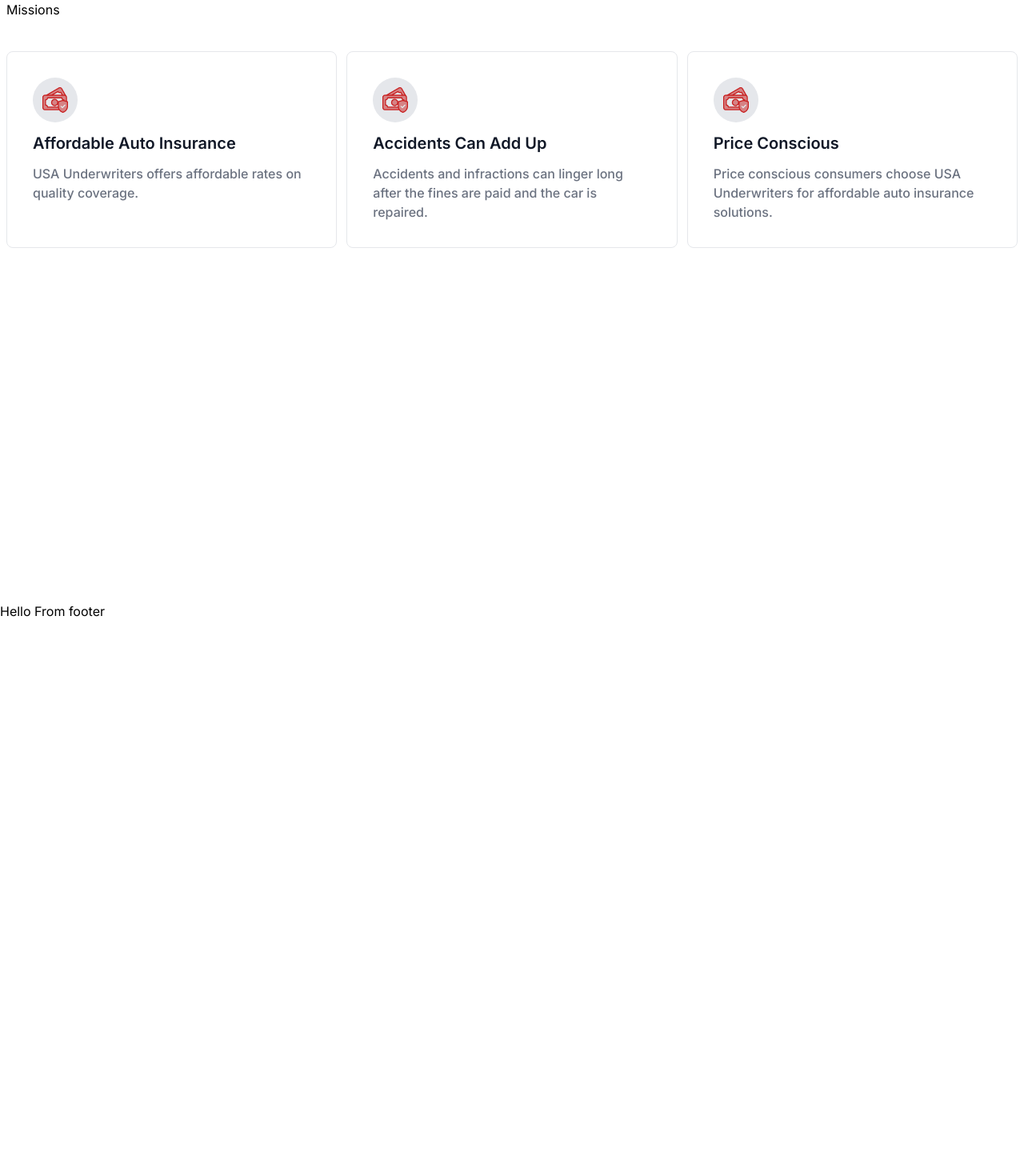
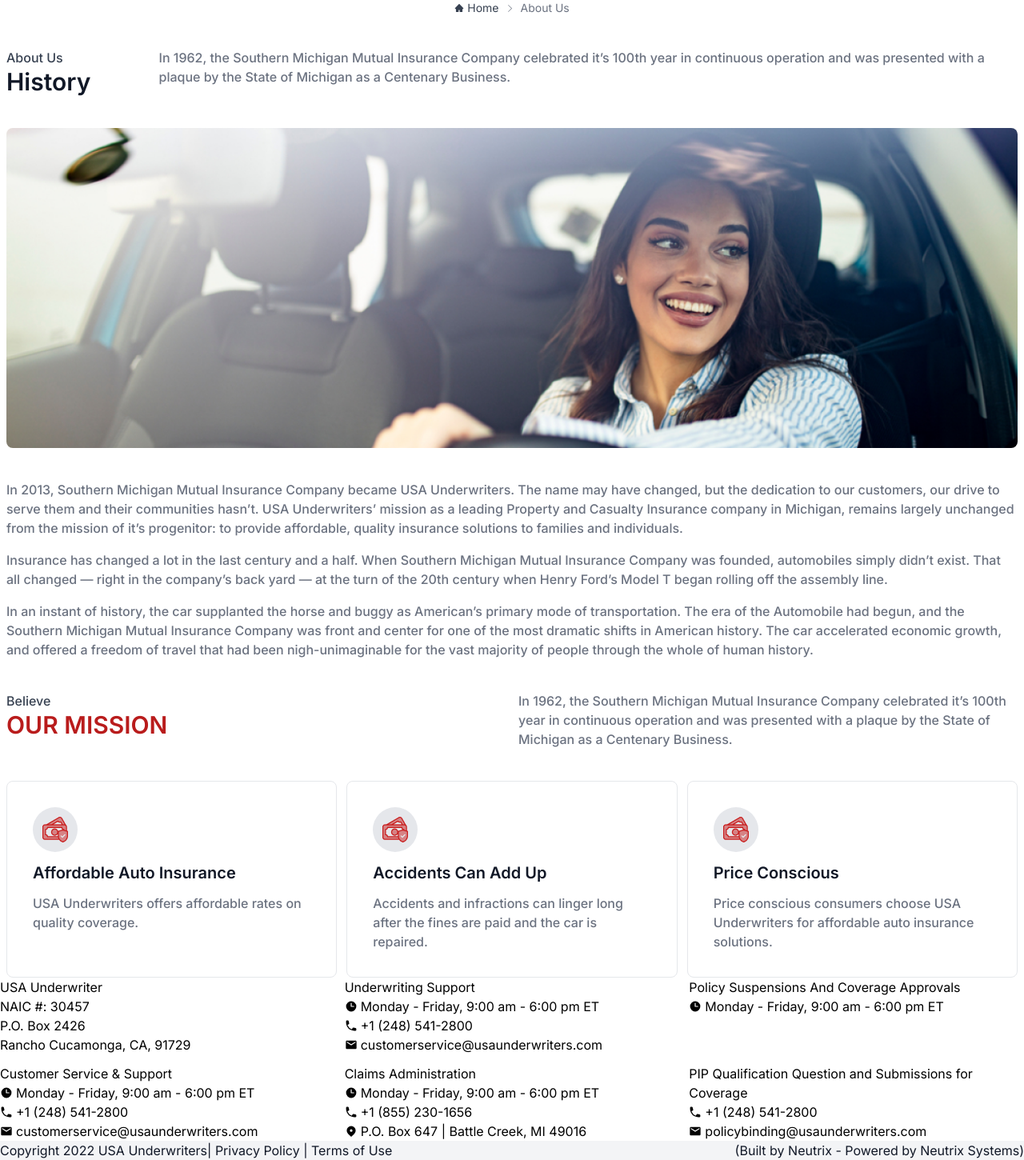
Before and after one commit to muntashir-wahid/underwriter-nextjs, a Next.js app: page /about-us in a window 1280 px wide. Shown: the part 121-1571 px from the top of the page at 80% size. Before the commit the page ends 897 px from the top, so only its background shows below. Built offline with nearby package versions, Linux system fonts and the light colour scheme.

Commit message:
completed about page

```diff
--- a/app/about-us/AboutComponents/AboutAndHistory.jsx
+++ b/app/about-us/AboutComponents/AboutAndHistory.jsx
@@ -1,3 +1,59 @@
+const backgroundImage = {
+  backgroundImage: `url(assets/images/report-sec-img.png)`,
+  width: "100%",
+  height: "100%",
+  backgroundSize: "cover",
+  backgroundPosition: "center center",
+};
+
 export default function AboutAndHistory() {
-  return <section>About And History</section>;
+  return (
+    <section className="mt-10">
+      <div className="flex flex-col gap-4 md:flex-row md:justify-between">
+        <div className="w-full md:w-[240px]">
+          <span className="hidden md:block font-medium text-gray-700">
+            About Us
+          </span>
+          <h3 className="font-semibold text-gray-900 text-3xl">History</h3>
+        </div>
+        <div>
+          <p className="font-medium text-[#6B7280]">
+            In 1962, the Southern Michigan Mutual Insurance Company celebrated
+            it’s 100th year in continuous operation and was presented with a
+            plaque by the State of Michigan as a Centenary Business.
+          </p>
+        </div>
+      </div>
+      <div className="mt-10">
+        <div className="min-h-[50vh] rounded-lg" style={backgroundImage}></div>
+        <div className="space-y-4 font-medium text-[#6B7280] mt-10">
+          <p>
+            In 2013, Southern Michigan Mutual Insurance Company became USA
+            Underwriters. The name may have changed, but the dedication to our
+            customers, our drive to serve them and their communities hasn’t. USA
+            Underwriters’ mission as a leading Property and Casualty Insurance
+            company in Michigan, remains largely unchanged from the mission of
+            it’s progenitor: to provide affordable, quality insurance solutions
+            to families and individuals.
+          </p>
+          <p>
+            Insurance has changed a lot in the last century and a half. When
+            Southern Michigan Mutual Insurance Company was founded, automobiles
+            simply didn’t exist. That all changed — right in the company’s back
+            yard — at the turn of the 20th century when Henry Ford’s Model T
+            began rolling off the assembly line.
+          </p>
+          <p>
+            In an instant of history, the car supplanted the horse and buggy as
+            American’s primary mode of transportation. The era of the Automobile
+            had begun, and the Southern Michigan Mutual Insurance Company was
+            front and center for one of the most dramatic shifts in American
+            history. The car accelerated economic growth, and offered a freedom
+            of travel that had been nigh-unimaginable for the vast majority of
+            people through the whole of human history.
+          </p>
+        </div>
+      </div>
+    </section>
+  );
 }
--- a/app/about-us/AboutComponents/Missions.jsx
+++ b/app/about-us/AboutComponents/Missions.jsx
@@ -1,3 +1,17 @@
 export default function Missions() {
-  return <div>Missions</div>;
+  return (
+    <section className="flex flex-col gap-4 md:flex-row md:justify-between mt-10">
+      <div className="w-full">
+        <span className="font-medium text-gray-700">Believe</span>
+        <h3 className="font-semibold text-red-700 text-3xl">OUR MISSION</h3>
+      </div>
+      <div className="w-full">
+        <p className="font-medium text-[#6B7280]">
+          In 1962, the Southern Michigan Mutual Insurance Company celebrated
+          it’s 100th year in continuous operation and was presented with a
+          plaque by the State of Michigan as a Centenary Business.
+        </p>
+      </div>
+    </section>
+  );
 }
--- a/app/about-us/AboutComponents/PageTitleWithBreadcrumb.jsx
+++ b/app/about-us/AboutComponents/PageTitleWithBreadcrumb.jsx
@@ -1,7 +1,23 @@
+import Link from "next/link";
+
+import { AiFillHome } from "react-icons/ai";
+import { BsChevronRight } from "react-icons/bs";
+
 export default function PageTitleWithBreadcrumb() {
   return (
-    <header>
-      <h1>About Us</h1>
+    <header className="flex flex-col items-center gap-2">
+      <h1 className="font-medium text-gray-900 text-4xl text-center">
+        About Us
+      </h1>
+      <div className="flex items-center gap-2">
+        <Link href="/" className="flex items-center gap-1 text-gray-700">
+          <AiFillHome size="12" /> <span className="text-sm">Home</span>
+        </Link>
+        <span>
+          <BsChevronRight className="text-gray-500" size="11" />
+        </span>
+        <span className="text-sm text-gray-500">About Us</span>
+      </div>
     </header>
   );
 }
--- a/components/Global/Footer/Footer.jsx
+++ b/components/Global/Footer/Footer.jsx
@@ -1,3 +1,99 @@
+import { HiLocationMarker } from "react-icons/hi";
+import { HiMiniClock, HiMiniPhone } from "react-icons/hi2";
+import { MdEmail } from "react-icons/md";
+
+import FooterCardAndAccordion from "./FooterCardAndAccordion";
+
+const footerContent = [
+  {
+    id: 1,
+    title: "USA Underwriter",
+    contacts: [
+      { icon: null, details: "NAIC #: 30457" },
+      { icon: null, details: "P.O. Box 2426" },
+      { icon: null, details: "Rancho Cucamonga, CA, 91729" },
+    ],
+  },
+  {
+    id: 2,
+    title: "Underwriting Support",
+    contacts: [
+      {
+        icon: <HiMiniClock />,
+        details: "Monday - Friday, 9:00 am - 6:00 pm ET",
+      },
+      { icon: <HiMiniPhone />, details: "+1 (248) 541-2800" },
+      { icon: <MdEmail />, details: "customerservice@usaunderwriters.com" },
+    ],
+  },
+  {
+    id: 3,
+    title: "Policy Suspensions And Coverage Approvals",
+    contacts: [
+      {
+        icon: <HiMiniClock />,
+        details: "Monday - Friday, 9:00 am - 6:00 pm ET",
+      },
+    ],
+  },
+  {
+    id: 4,
+    title: "Customer Service & Support",
+    contacts: [
+      {
+        icon: <HiMiniClock />,
+        details: "Monday - Friday, 9:00 am - 6:00 pm ET",
+      },
+      { icon: <HiMiniPhone />, details: "+1 (248) 541-2800" },
+      { icon: <MdEmail />, details: "customerservice@usaunderwriters.com" },
+    ],
+  },
+  {
+    id: 5,
+    title: "Claims Administration",
+    contacts: [
+      {
+        icon: <HiMiniClock />,
+        details: "Monday - Friday, 9:00 am - 6:00 pm ET",
+      },
+      { icon: <HiMiniPhone />, details: "+1 (855) 230-1656" },
+      {
+        icon: <HiLocationMarker />,
+        details: "P.O. Box 647 | Battle Creek, MI 49016",
+      },
+    ],
+  },
+  {
+    id: 6,
+    title: "PIP Qualification Question and Submissions for Coverage",
+    contacts: [
+      { icon: <HiMiniPhone />, details: "+1 (248) 541-2800" },
+      {
+        icon: <MdEmail />,
+        details: "policybinding@usaunderwriters.com",
+      },
+    ],
+  },
+];
+
 export default function Footer() {
-  return <footer className="max-w-7xl mx-auto">Hello From footer</footer>;
+  return (
+    <footer>
+      <div className="grid grid-cols-1 md:grid-cols-2 lg:grid-cols-3 gap-3">
+        {footerContent.map((content) => (
+          <FooterCardAndAccordion key={content.id} content={content} />
+        ))}
+      </div>
+
+      <div className="w-full bg-gray-800 lg:bg-gray-100 flex flex-col lg:flex-row lg:justify-between">
+        <div className="flex text-blue-50 flex-col lg:flex-row lg:text-gray-900 text-center lg:text-left">
+          <p>Copyright 2022 USA Underwriters</p>
+          <p> | Privacy Policy | Terms of Use</p>
+        </div>
+        <div className="text-white lg:text-gray-900 text-center lg:text-left">
+          <p>(Built by Neutrix - Powered by Neutrix Systems)</p>
+        </div>
+      </div>
+    </footer>
+  );
 }
--- /dev/null
+++ b/components/Global/Footer/FooterCardAndAccordion.jsx
@@ -0,0 +1,55 @@
+import { Disclosure } from "@headlessui/react";
+import { BsChevronDown } from "react-icons/bs";
+
+export default function FooterCardAndAccordion({ content }) {
+  return (
+    <article>
+      <div className="hidden md:block">
+        <h4>{content.title}</h4>
+        <ul>
+          {content.contacts.map((contact, index) => (
+            <li key={index} className="flex items-center gap-1">
+              {contact.icon} <span>{contact.details}</span>
+            </li>
+          ))}
+        </ul>
+      </div>
+
+      {/* <div className="block md:hidden">
+        <Disclosure>
+          <Disclosure.Button className="py-2">
+            Is team pricing available?
+          </Disclosure.Button>
+          <Disclosure.Panel className="text-gray-500">
+            Yes! You can purchase a license that you can share with your entire
+            team.
+          </Disclosure.Panel>
+        </Disclosure>
+      </div> */}
+    </article>
+  );
+}
+/*
+{({ open }) => (
+  <>
+    <Disclosure.Button>
+      <h4 className="text-left flex items-center justify-between gap-1">
+        <span>{content.title}</span>
+        <BsChevronDown
+          className={`mt-1 ${open && "rotate-180 transform"}`}
+        />
+      </h4>
+    </Disclosure.Button>
+    <Disclosure.Panel>
+      <ul>
+        {content.contacts.map((contact, index) => (
+          <li key={index} className="flex items-center gap-1">
+            {contact.icon} <span>{contact.details}</span>
+          </li>
+        ))}
+      </ul>
+    </Disclosure.Panel>
+  </>
+)}
+</Disclosure>
+*/
--- a/package.json
+++ b/package.json
@@ -9,6 +9,7 @@
     "lint": "next lint"
   },
   "dependencies": {
+    "@headlessui/react": "^1.7.18",
     "next": "14.1.4",
     "react": "^18",
     "react-dom": "^18",
```
Also changed, not shown: public/assets/images/about-img.png (added), 1 other file (tests, documents, lock files or other folders).
